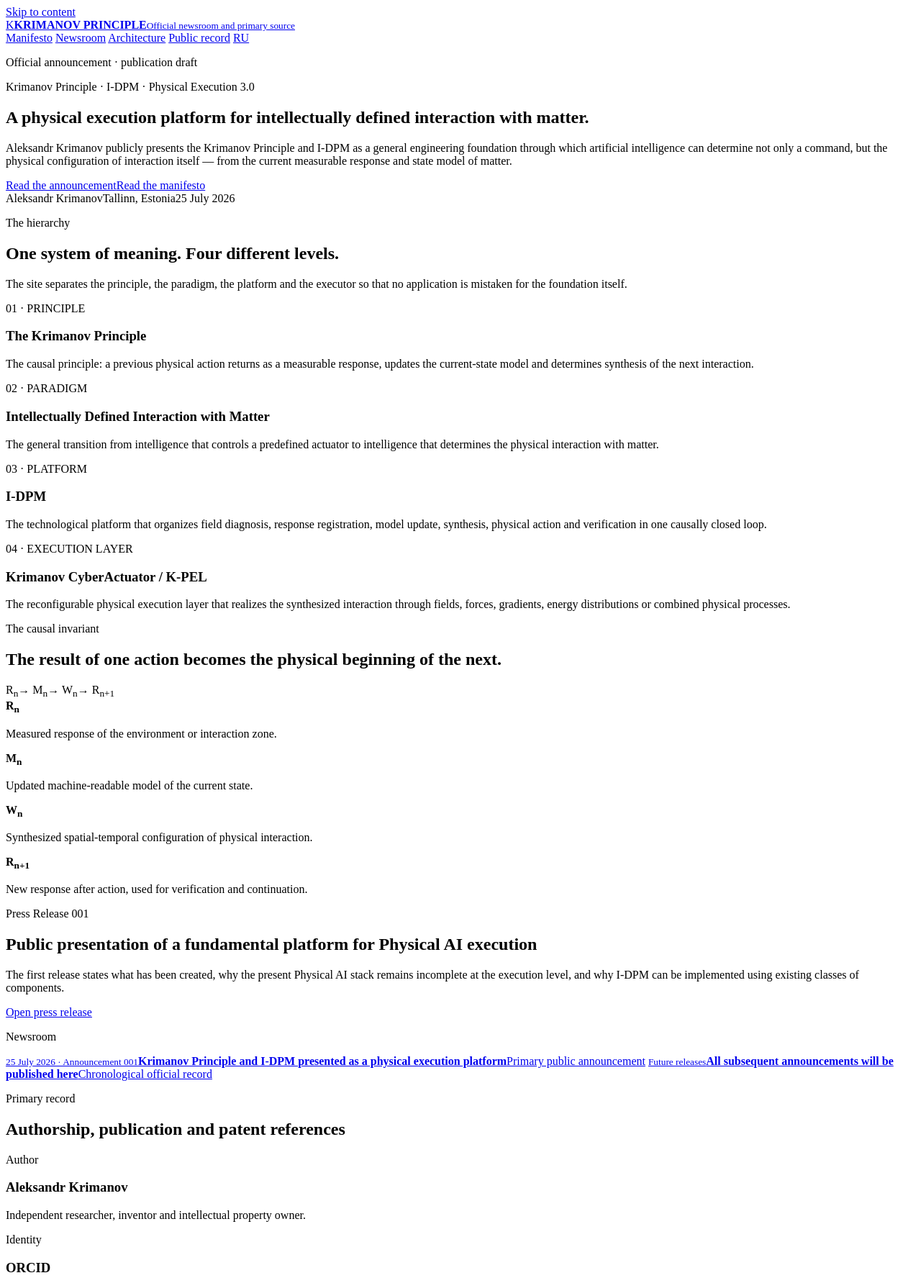
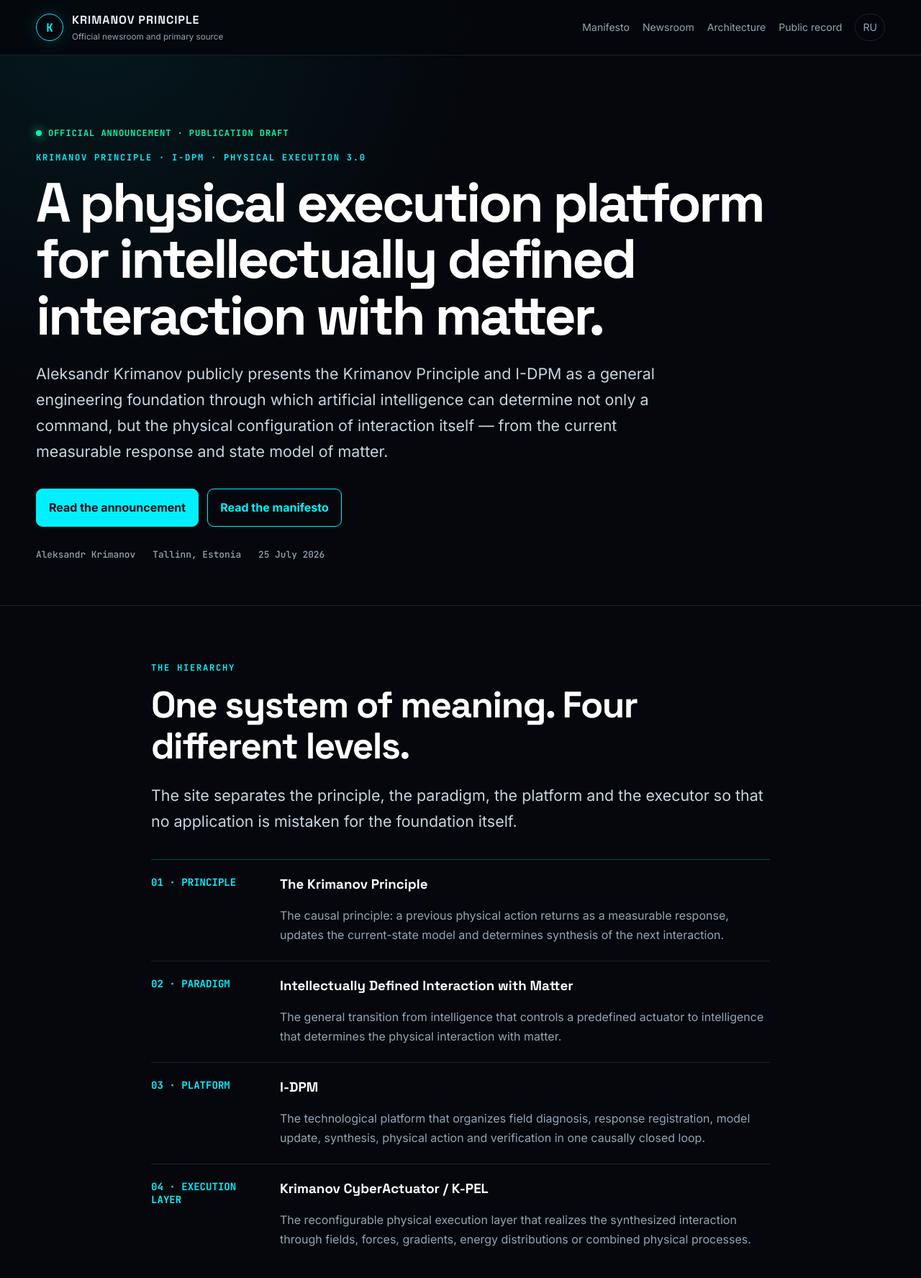
Before and after one commit to aleksandrkrimanov/krimanovprinciple, a plain HTML site: page index.html in a window 1280 px wide. Shown: the top 1776 px of the page at 72% size. Drawn offline with Linux system fonts and the light colour scheme; the site is published under a folder, as on GitHub Pages, so addresses that start at the root find nothing.

Commit message:
Add files via upload
Fix GitHub Pages paths

```diff
--- a/404.html
+++ b/404.html
@@ -1,23 +1,23 @@
-<!doctype html><html lang="en"><head><meta charset="utf-8"><meta name="viewport" content="width=device-width,initial-scale=1"><title>Page not found</title><link rel="stylesheet" href="/assets/style.css"></head><body>
+<!doctype html><html lang="en"><head><meta charset="utf-8"><meta name="viewport" content="width=device-width,initial-scale=1"><title>Page not found</title><link rel="stylesheet" href="assets/style.css"></head><body>
 <a class="skip" href="#main">Skip to content</a>
 <header>
   <div class="shell header">
-    <a class="brand" href="/"><span class="mark">K</span><span><strong>KRIMANOV PRINCIPLE</strong><small>Official newsroom and primary source</small></span></a>
+    <a class="brand" href="index.html"><span class="mark">K</span><span><strong>KRIMANOV PRINCIPLE</strong><small>Official newsroom and primary source</small></span></a>
     <nav aria-label="Main navigation">
-      <a href="/manifesto.html">Manifesto</a>
-      <a href="/news/">Newsroom</a>
-      <a href="/#hierarchy">Architecture</a>
-      <a href="/#record">Public record</a>
-      <a class="lang" href="/ru/">RU</a>
+      <a href="manifesto.html">Manifesto</a>
+      <a href="news/">Newsroom</a>
+      <a href="index.html#hierarchy">Architecture</a>
+      <a href="index.html#record">Public record</a>
+      <a class="lang" href="ru/">RU</a>
     </nav>
   </div>
 </header>
-<main id="main"><section class="hero"><div class="shell"><p class="kicker">404</p><h1>Page not found.</h1><a class="btn primary" href="/">Return to newsroom</a></div></section></main>
+<main id="main"><section class="hero"><div class="shell"><p class="kicker">404</p><h1>Page not found.</h1><a class="btn primary" href="index.html">Return to newsroom</a></div></section></main>
 <footer class="footer" id="contact">
   <div class="shell footer-grid">
     <div><strong>Aleksandr Krimanov</strong><p>Independent researcher, inventor and intellectual property owner<br>Tallinn, Estonia</p></div>
     <div><a href="mailto:a.krimanov@aaaexpedition.eu">a.krimanov@aaaexpedition.eu</a><p>Official source: krimanovprinciple.eu</p></div>
   </div>
 </footer>
-<script src="/assets/site.js"></script>
+<script src="assets/site.js"></script>
 </body></html>
--- a/index.html
+++ b/index.html
@@ -2,18 +2,18 @@
 <html lang="en"><head><meta charset="utf-8"><meta name="viewport" content="width=device-width,initial-scale=1">
 <title>Krimanov Principle — Official Newsroom</title>
 <meta name="description" content="Official newsroom and primary publication source for the Krimanov Principle, I-DPM and intellectually defined interaction with matter.">
-<meta name="theme-color" content="#05070c"><link rel="stylesheet" href="/assets/style.css"></head>
+<meta name="theme-color" content="#05070c"><link rel="stylesheet" href="assets/style.css"></head>
 <body>
 <a class="skip" href="#main">Skip to content</a>
 <header>
   <div class="shell header">
-    <a class="brand" href="/"><span class="mark">K</span><span><strong>KRIMANOV PRINCIPLE</strong><small>Official newsroom and primary source</small></span></a>
+    <a class="brand" href="index.html"><span class="mark">K</span><span><strong>KRIMANOV PRINCIPLE</strong><small>Official newsroom and primary source</small></span></a>
     <nav aria-label="Main navigation">
-      <a href="/manifesto.html">Manifesto</a>
-      <a href="/news/">Newsroom</a>
-      <a href="/#hierarchy">Architecture</a>
-      <a href="/#record">Public record</a>
-      <a class="lang" href="/ru/">RU</a>
+      <a href="manifesto.html">Manifesto</a>
+      <a href="news/">Newsroom</a>
+      <a href="index.html#hierarchy">Architecture</a>
+      <a href="index.html#record">Public record</a>
+      <a class="lang" href="ru/">RU</a>
     </nav>
   </div>
 </header>
@@ -23,7 +23,7 @@
 <p class="kicker">Krimanov Principle · I-DPM · Physical Execution 3.0</p>
 <h1>A physical execution platform for intellectually defined interaction with matter.</h1>
 <p class="lead">Aleksandr Krimanov publicly presents the Krimanov Principle and I-DPM as a general engineering foundation through which artificial intelligence can determine not only a command, but the physical configuration of interaction itself — from the current measurable response and state model of matter.</p>
-<div class="actions"><a class="btn primary" href="/news/2026-07-25-platform-announcement.html">Read the announcement</a><a class="btn" href="/manifesto.html">Read the manifesto</a></div>
+<div class="actions"><a class="btn primary" href="news/2026-07-25-platform-announcement.html">Read the announcement</a><a class="btn" href="manifesto.html">Read the manifesto</a></div>
 <div class="meta"><span>Aleksandr Krimanov</span><span>Tallinn, Estonia</span><span>25 July 2026</span></div>
 </div></section>
 
@@ -53,10 +53,10 @@
 
 <section class="section"><div class="shell">
 <div class="news-feature">
-<div class="news-box"><p class="kicker">Press Release 001</p><h2>Public presentation of a fundamental platform for Physical AI execution</h2><p>The first release states what has been created, why the present Physical AI stack remains incomplete at the execution level, and why I-DPM can be implemented using existing classes of components.</p><a class="btn primary" href="/news/2026-07-25-platform-announcement.html">Open press release</a></div>
+<div class="news-box"><p class="kicker">Press Release 001</p><h2>Public presentation of a fundamental platform for Physical AI execution</h2><p>The first release states what has been created, why the present Physical AI stack remains incomplete at the execution level, and why I-DPM can be implemented using existing classes of components.</p><a class="btn primary" href="news/2026-07-25-platform-announcement.html">Open press release</a></div>
 <div><p class="kicker">Newsroom</p><div class="news-list">
-<a class="news-item" href="/news/2026-07-25-platform-announcement.html"><small>25 July 2026 · Announcement 001</small><strong>Krimanov Principle and I-DPM presented as a physical execution platform</strong><span class="note">Primary public announcement</span></a>
-<a class="news-item" href="/news/"><small>Future releases</small><strong>All subsequent announcements will be published here</strong><span class="note">Chronological official record</span></a>
+<a class="news-item" href="news/2026-07-25-platform-announcement.html"><small>25 July 2026 · Announcement 001</small><strong>Krimanov Principle and I-DPM presented as a physical execution platform</strong><span class="note">Primary public announcement</span></a>
+<a class="news-item" href="news/"><small>Future releases</small><strong>All subsequent announcements will be published here</strong><span class="note">Chronological official record</span></a>
 </div></div>
 </div></div></section>
 
@@ -74,5 +74,5 @@
     <div><a href="mailto:a.krimanov@aaaexpedition.eu">a.krimanov@aaaexpedition.eu</a><p>Official source: krimanovprinciple.eu</p></div>
   </div>
 </footer>
-<script src="/assets/site.js"></script>
+<script src="assets/site.js"></script>
 </body></html>
```
Also changed, not shown: manifesto.html (+8 -8 lines), news/2026-07-25-platform-announcement.html (+8 -8 lines), news/index.html (+9 -9 lines), ru/index.html (+5 -5 lines).
